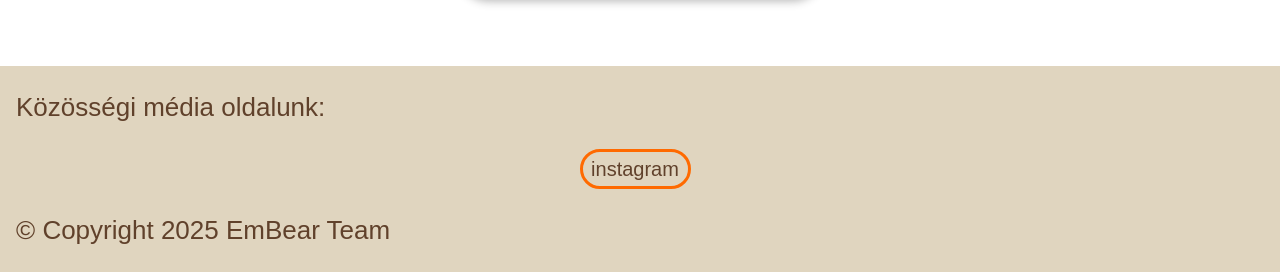
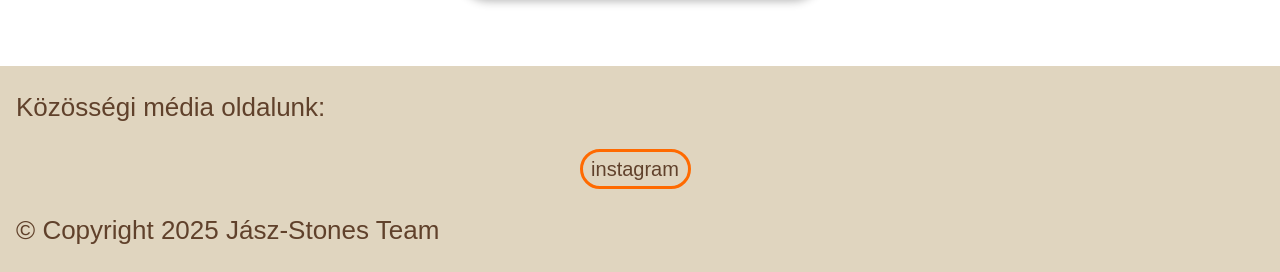
Before and after one commit to jasz-stones/jasz-stones, a plain HTML site: page 0.html in a window 1280 px wide. Shown: the part 700-972 px from the top of the page. Drawn offline with Linux system fonts and the light colour scheme.

Commit message:
Update 0.html

```diff
--- a/0.html
+++ b/0.html
@@ -3,7 +3,7 @@
 <head>
     <meta charset="UTF-8">
     <meta name="viewport" content="width=device-width, initial-scale=1.0">
-    <title>Team-Durga</title>
+    <title>Jász-Stones</title>
     <link rel="stylesheet" href="style.css">
     <script type="text/javascript" src="function.js"></script>
 </head>
@@ -32,7 +32,7 @@
             <div class="button-group">
                 <button style="background-color: #E0D5BF;" onclick="Instagram()">instagram</button> <br>
             </div>
-            <p id="HP">&copy; Copyright 2025 EmBear Team</p>
+            <p id="HP">&copy; Copyright 2025 Jász-Stones Team</p>
         </footer>
     </div>
 
```
